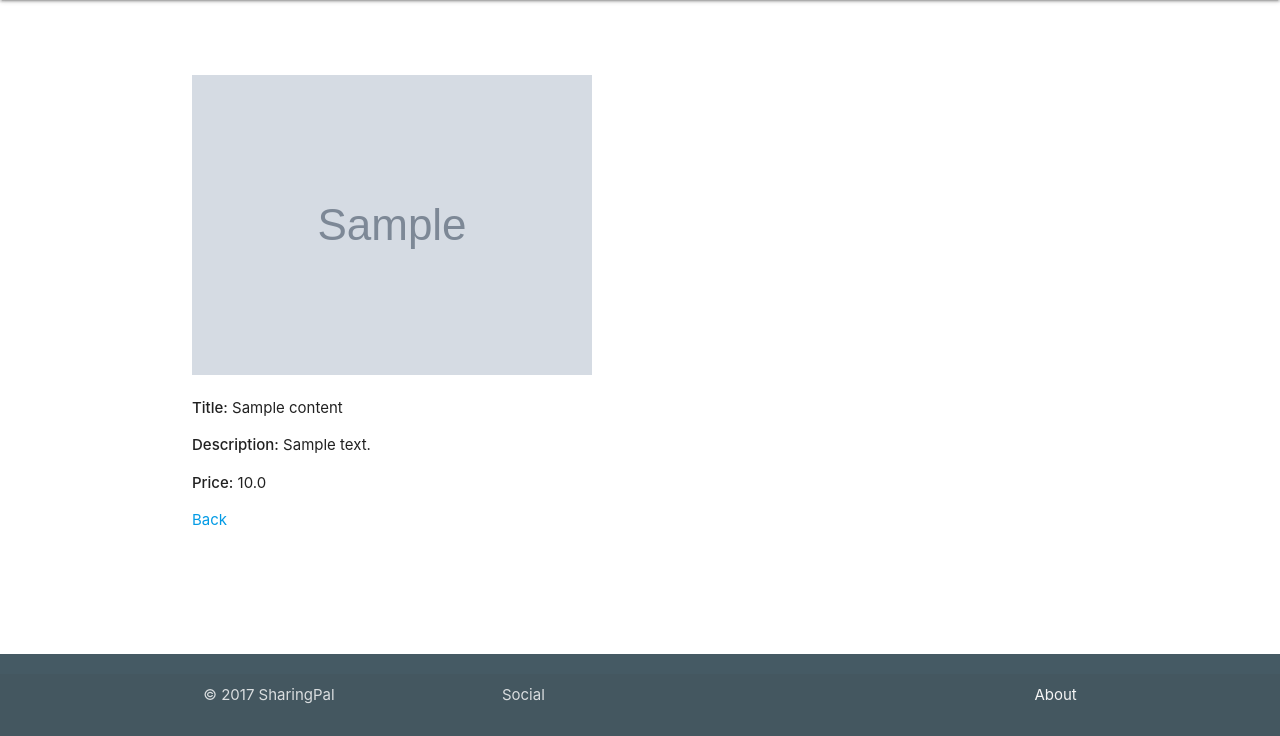
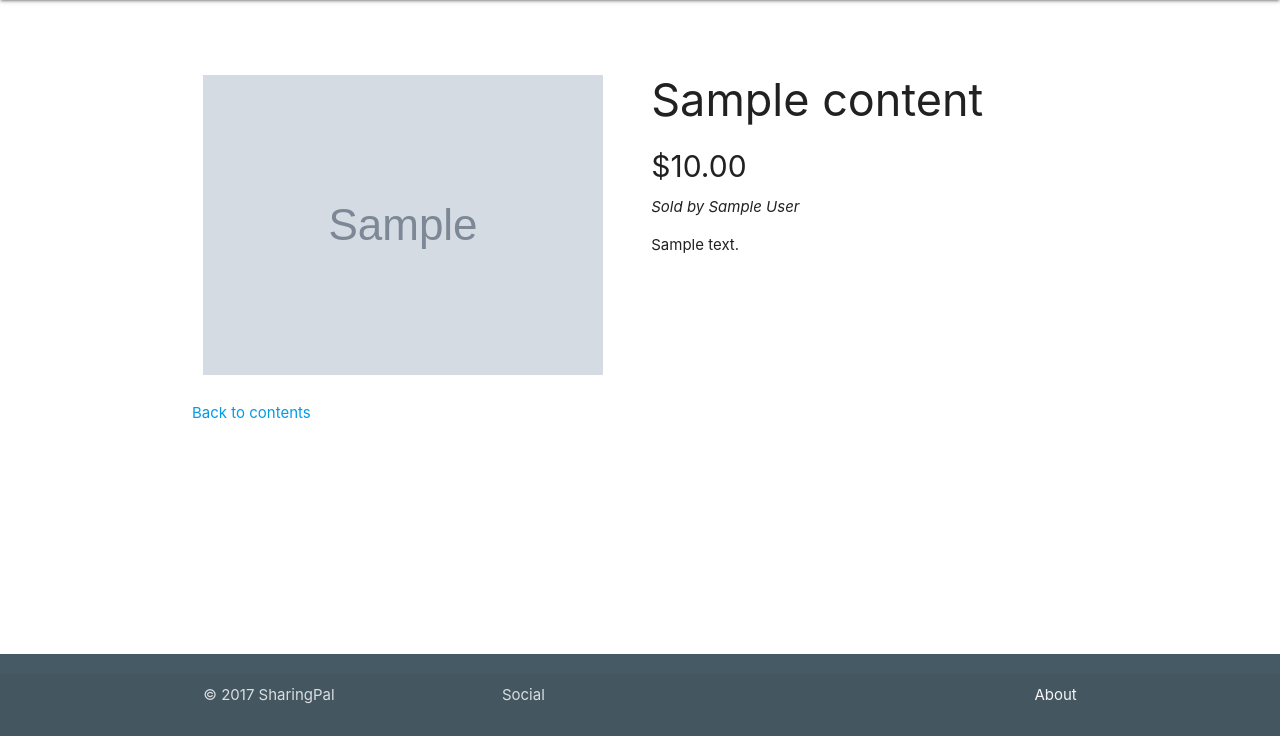
Before and after one commit to fmarchi96/SharingPal, a Rails app: page /contents/1 in a window 1280 px wide. Shown: the part 64-800 px from the top of the page. Run offline with Rails 7, Linux system fonts and the light colour scheme; tables that the repository leaves empty hold one stand-in row (values such as "Sample post"); style sheets or scripts are compiled from the project's sources; parts of the project's set-up code (start-up, migrations or seed data) failed here and were passed over; some libraries are stand-ins or nearby versions.

Commit message:
show and index design modified

```diff
--- a/app/assets/stylesheets/application.scss
+++ b/app/assets/stylesheets/application.scss
@@ -15,3 +15,20 @@ body {
     width: 100%;
 
 }
+
+.show-img {
+
+    padding-right: 5%;
+
+}
+
+.show-title {
+
+    margin-top: 0;
+    font-size: 3em;
+}
+
+.show-price {
+
+    font-size: 2em;
+}
--- a/app/models/content.rb
+++ b/app/models/content.rb
@@ -1,7 +1,7 @@
 class Content < ActiveRecord::Base
 belongs_to :user
 
-    has_attached_file :cover, styles: { medium: "300x>", thumb: "100x>" }
+    has_attached_file :cover
     validates_attachment_content_type :cover, content_type: /\Aimage\/.*\z/,
     message: "Only image formats are supported"
 
--- a/app/views/contents/show.html.erb
+++ b/app/views/contents/show.html.erb
@@ -1,23 +1,38 @@
 <p id="notice"><%= notice %></p>
 
-<%= image_tag @content.cover.url(:thumb) %>
+<div class="row">
 
-<p>
-  <strong>Title:</strong>
-  <%= @content.title %>
-</p>
+    <div class="col l6">
 
-<p>
-  <strong>Description:</strong>
-  <%= @content.description %>
-</p>
+        <%= image_tag @content.cover.url, class: "responsive-img show-img" %>
 
-<p>
-  <strong>Price:</strong>
-  <%= @content.price %>
-</p>
+    </div>
+
+    <div class="col l6">
+
+
+
+        <h1 class="show-title"><%= @content.title %></h1>
+
+        <h4 class="show-price"> <%= number_to_currency(@content.price) %></h4>
+
+        <em> Sold by <%= @content.user.name %> </em>
+
+        <p>
+
+          <%= @content.description %>
+        </p>
+
+
+
+    </div>
+
+</div>
+
+
+
 
 <% if @content.user == current_user %>
     <%= link_to 'Edit', edit_content_path(@content) %>
 <% end %>
-<%= link_to 'Back', contents_path %>
+<%= link_to 'Back to contents', contents_path %>
--- a/app/views/layouts/_header.html.erb
+++ b/app/views/layouts/_header.html.erb
@@ -6,6 +6,7 @@
           <a href="#" data-activates="mobile-demo" class="button-collapse"><i class="material-icons">menu</i></a>
           <ul class="right hide-on-med-and-down">
 
+          <li><%= link_to 'New Content', new_content_path %></li>
 
             <% if user_signed_in? %>
                 <li><%= link_to "Log out", destroy_user_session_path, method: :delete %></li>
@@ -18,7 +19,7 @@
           </ul>
           <ul class="side-nav" id="mobile-demo">
 
-
+            <li><%= link_to 'New Content', new_content_path %></li>
                     <% if user_signed_in? %>
                     <li><%= link_to "Log out", destroy_user_session_path, method: :delete %></li>
 
```
Also changed, not shown: app/views/contents/index.html.erb (+32 -31 lines).
